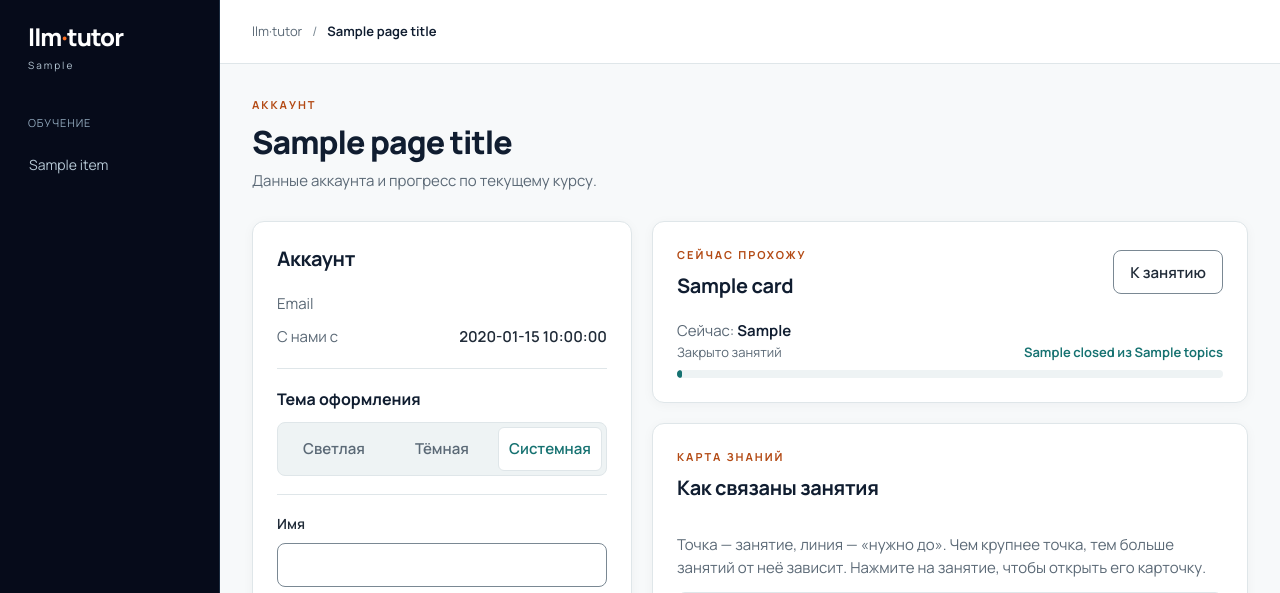
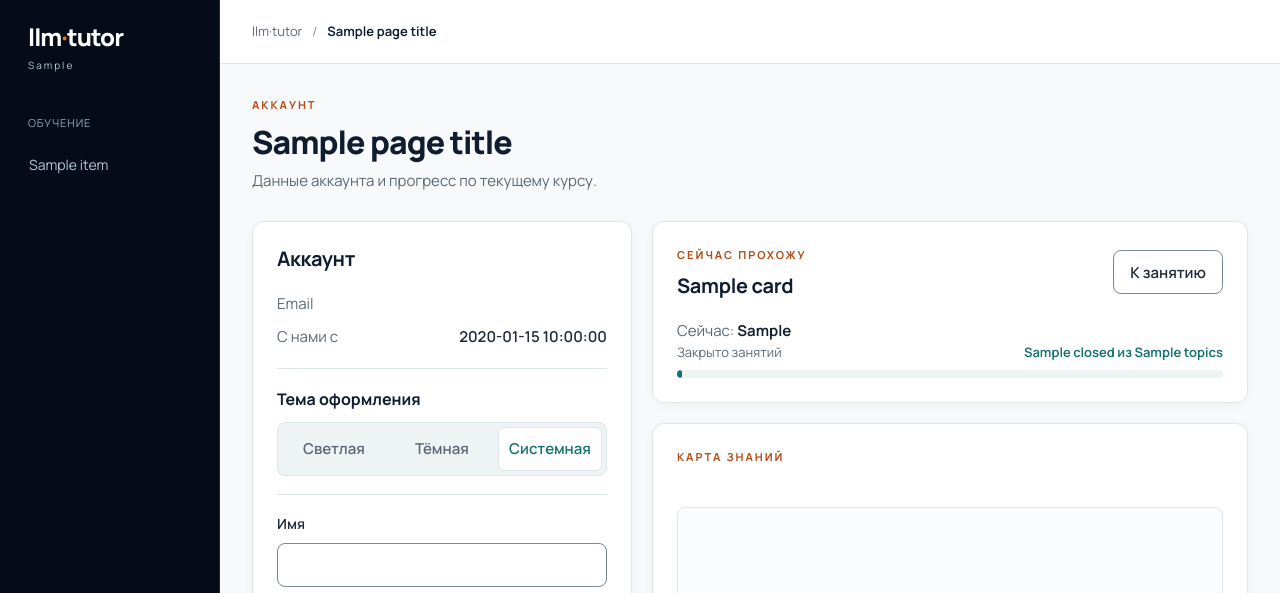
Before and after one commit to shumelkv23-alt/llm-tutor, a Python web app: template src/llm_tutor/web/templates/profile.html in a window 1280 px wide. Shown: the top 593 px of the page. Run offline with Jinja, Linux system fonts and the light colour scheme; the template is opened without the code that fills it: most values are stand-ins (such as "Sample title", 1, 10 or a date in 2020); a map, chart or similar area stays blank.

Commit message:
Убраны подписи: «Направляет и задаёт вопросы…» у наставника проекта и «Как связаны занятия» с пояснением у карты знаний
Co-Authored-By: Claude Sonnet 5.5 <noreply@anthropic.com>
Claude-Session: https://claude.ai/code/session_011mWJkwCc7h5mQUpHwuhRsR

```diff
--- a/src/llm_tutor/web/static/css/app.css
+++ b/src/llm_tutor/web/static/css/app.css
@@ -1748,10 +1748,6 @@ pre code .p {
   min-width: 0;
 }
 
-.kg-lead {
-  margin: 0;
-}
-
 .kg-stage {
   position: relative;
   height: 440px;
--- a/src/llm_tutor/web/templates/profile.html
+++ b/src/llm_tutor/web/templates/profile.html
@@ -57,9 +57,8 @@
   {% if card.status != 'error' %}
   <section class="panel knowledge" id="knowledge" aria-labelledby="knowledge-title" data-course="{{ card.id }}" data-href="{{ card.href }}">
     <div class="panel-header">
-      <div><p class="eyebrow">Карта знаний</p><h2 id="knowledge-title">Как связаны занятия</h2></div>
+      <div><p class="eyebrow" id="knowledge-title">Карта знаний</p></div>
     </div>
-    <p class="muted kg-lead">Точка — занятие, линия — «нужно до». Чем крупнее точка, тем больше занятий от неё зависит. Нажмите на занятие, чтобы открыть его карточку.</p>
     <div class="kg-stage" id="kg-stage">
       <canvas id="kg-canvas" aria-hidden="true"></canvas>
       <div class="kg-tip" id="kg-tip" hidden></div>
--- a/src/llm_tutor/web/templates/project.html
+++ b/src/llm_tutor/web/templates/project.html
@@ -36,7 +36,7 @@
     <section class="pane pane-chat" id="pane-chat" role="tabpanel" aria-labelledby="view-chat">
       <header class="chat-head">
         <span class="avatar tutor-avatar" aria-hidden="true">{{ icon('spark') }}</span>
-        <div><strong>Наставник</strong><span>Направляет и задаёт вопросы, решение не пишет</span></div>
+        <div><strong>Наставник</strong></div>
       </header>
       <div class="chat-log" id="chat-log" role="log" aria-live="polite" aria-label="Переписка с наставником"></div>
       <p class="chat-typing" id="chat-typing" hidden>Наставник печатает…</p>
```
